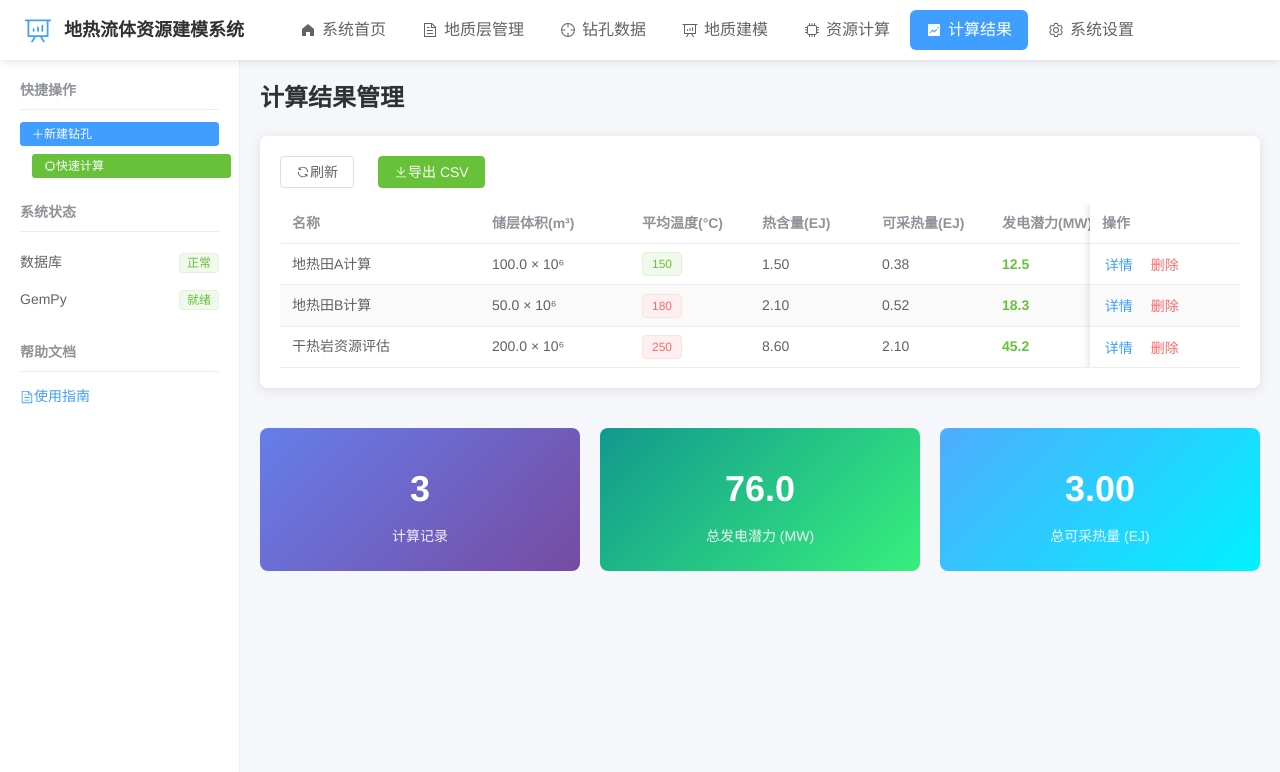
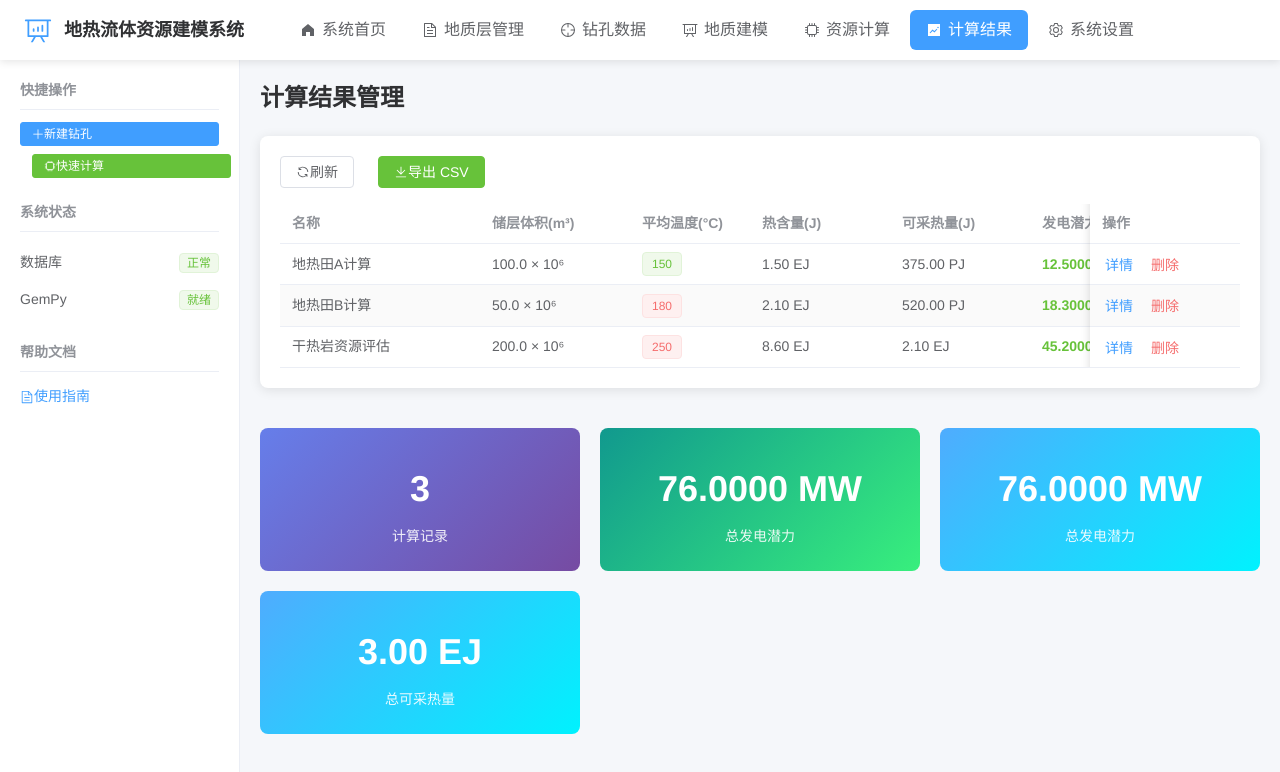
Before and after one commit to Patrick9247/earth, a Vue app in the folder frontend/: page /results in a window 1280 px wide. Shown: the top 772 px of the page. Built offline with nearby package versions, Linux system fonts and the light colour scheme; no server answers.

Commit message:
fix: 优化计算结果页面的数值显示格式

```diff
--- a/frontend/src/views/ResultsView.vue
+++ b/frontend/src/views/ResultsView.vue
@@ -47,6 +47,31 @@ const handleDelete = async (id: number) => {
 
 const viewDetail = (row: any) => {
   selectedResult.value = row
+}
+
+// 格式化数字显示
+const formatNumber = (num: number): string => {
+  if (!num) return '0'
+  if (num >= 1e18) return (num / 1e18).toFixed(2) + ' EJ'
+  if (num >= 1e15) return (num / 1e15).toFixed(2) + ' PJ'
+  if (num >= 1e12) return (num / 1e12).toFixed(2) + ' TJ'
+  if (num >= 1e9) return (num / 1e9).toFixed(2) + ' GJ'
+  if (num >= 1e6) return (num / 1e6).toFixed(2) + ' MJ'
+  if (num >= 1e3) return (num / 1e3).toFixed(2) + ' kJ'
+  return num.toFixed(2) + ' J'
+}
+
+// 格式化功率显示
+const formatPower = (mw: number): string => {
+  if (!mw) return '0'
+  if (mw >= 1e6) return (mw / 1e6).toFixed(4) + ' TW'
+  if (mw >= 1e3) return (mw / 1e3).toFixed(4) + ' GW'
+  if (mw >= 1) return mw.toFixed(4) + ' MW'
+  if (mw >= 1e-3) return (mw * 1e3).toFixed(4) + ' kW'
+  if (mw >= 1e-6) return (mw * 1e6).toFixed(4) + ' W'
+  if (mw >= 1e-9) return (mw * 1e9).toFixed(4) + ' mW'
+  if (mw >= 1e-12) return (mw * 1e12).toFixed(4) + ' μW'
+  return mw.toExponential(4) + ' W'
 }
 
 // 导出为 CSV
@@ -125,15 +150,15 @@ onMounted(() => {
             <el-tag :type="row.temperature_avg > 150 ? 'danger' : 'success'">{{ row.temperature_avg }}</el-tag>
           </template>
         </el-table-column>
-        <el-table-column prop="heat_content" label="热含量(EJ)" width="120">
-          <template #default="{ row }">{{ (row.heat_content / 1e18).toFixed(2) }}</template>
+        <el-table-column prop="heat_content" label="热含量(J)" width="140">
+          <template #default="{ row }">{{ formatNumber(row.heat_content) }}</template>
         </el-table-column>
-        <el-table-column prop="extractable_heat" label="可采热量(EJ)" width="120">
-          <template #default="{ row }">{{ (row.extractable_heat / 1e18).toFixed(2) }}</template>
+        <el-table-column prop="extractable_heat" label="可采热量(J)" width="140">
+          <template #default="{ row }">{{ formatNumber(row.extractable_heat) }}</template>
         </el-table-column>
-        <el-table-column prop="power_potential" label="发电潜力(MW)" width="120">
+        <el-table-column prop="power_potential" label="发电潜力" width="120">
           <template #default="{ row }">
-            <span style="color: #67c23a; font-weight: 600;">{{ row.power_potential?.toFixed(1) }}</span>
+            <span style="color: #67c23a; font-weight: 600;">{{ formatPower(row.power_potential) }}</span>
           </template>
         </el-table-column>
         <el-table-column prop="lifetime_years" label="开采年限" width="100" />
@@ -161,14 +186,20 @@ onMounted(() => {
       </el-col>
       <el-col :span="8">
         <div class="stat-card success">
-          <div class="stat-value">{{ results.reduce((sum, r) => sum + (r.power_potential || 0), 0).toFixed(1) }}</div>
-          <div class="stat-label">总发电潜力 (MW)</div>
+          <div class="stat-value">{{ formatPower(results.reduce((sum: number, r: any) => sum + (r.power_potential || 0), 0)) }}</div>
+          <div class="stat-label">总发电潜力</div>
         </div>
       </el-col>
       <el-col :span="8">
         <div class="stat-card info">
-          <div class="stat-value">{{ (results.reduce((sum, r) => sum + (r.extractable_heat || 0), 0) / 1e18).toFixed(2) }}</div>
-          <div class="stat-label">总可采热量 (EJ)</div>
+          <div class="stat-value">{{ formatPower(results.reduce((sum: number, r: any) => sum + (r.power_potential || 0), 0)) }}</div>
+          <div class="stat-label">总发电潜力</div>
+        </div>
+      </el-col>
+      <el-col :span="8">
+        <div class="stat-card info">
+          <div class="stat-value">{{ formatNumber(results.reduce((sum: number, r: any) => sum + (r.extractable_heat || 0), 0)) }}</div>
+          <div class="stat-label">总可采热量</div>
         </div>
       </el-col>
     </el-row>
@@ -180,10 +211,10 @@ onMounted(() => {
         <el-descriptions-item label="创建时间">{{ selectedResult.created_at }}</el-descriptions-item>
         <el-descriptions-item label="储层体积">{{ (selectedResult.volume / 1e6).toFixed(2) }} × 10⁶ m³</el-descriptions-item>
         <el-descriptions-item label="平均温度">{{ selectedResult.temperature_avg }} °C</el-descriptions-item>
-        <el-descriptions-item label="热含量">{{ (selectedResult.heat_content / 1e18).toFixed(4) }} EJ</el-descriptions-item>
-        <el-descriptions-item label="可采热量">{{ (selectedResult.extractable_heat / 1e18).toFixed(4) }} EJ</el-descriptions-item>
+        <el-descriptions-item label="热含量">{{ formatNumber(selectedResult.heat_content) }}</el-descriptions-item>
+        <el-descriptions-item label="可采热量">{{ formatNumber(selectedResult.extractable_heat) }}</el-descriptions-item>
         <el-descriptions-item label="发电潜力" :span="2">
-          <el-tag type="success" size="large">{{ selectedResult.power_potential?.toFixed(2) }} MW</el-tag>
+          <el-tag type="success" size="large">{{ formatPower(selectedResult.power_potential) }}</el-tag>
         </el-descriptions-item>
         <el-descriptions-item label="开采年限">{{ selectedResult.lifetime_years }} 年</el-descriptions-item>
       </el-descriptions>
```
Also changed, not shown: 1 other file (tests, documents, lock files or other folders).
